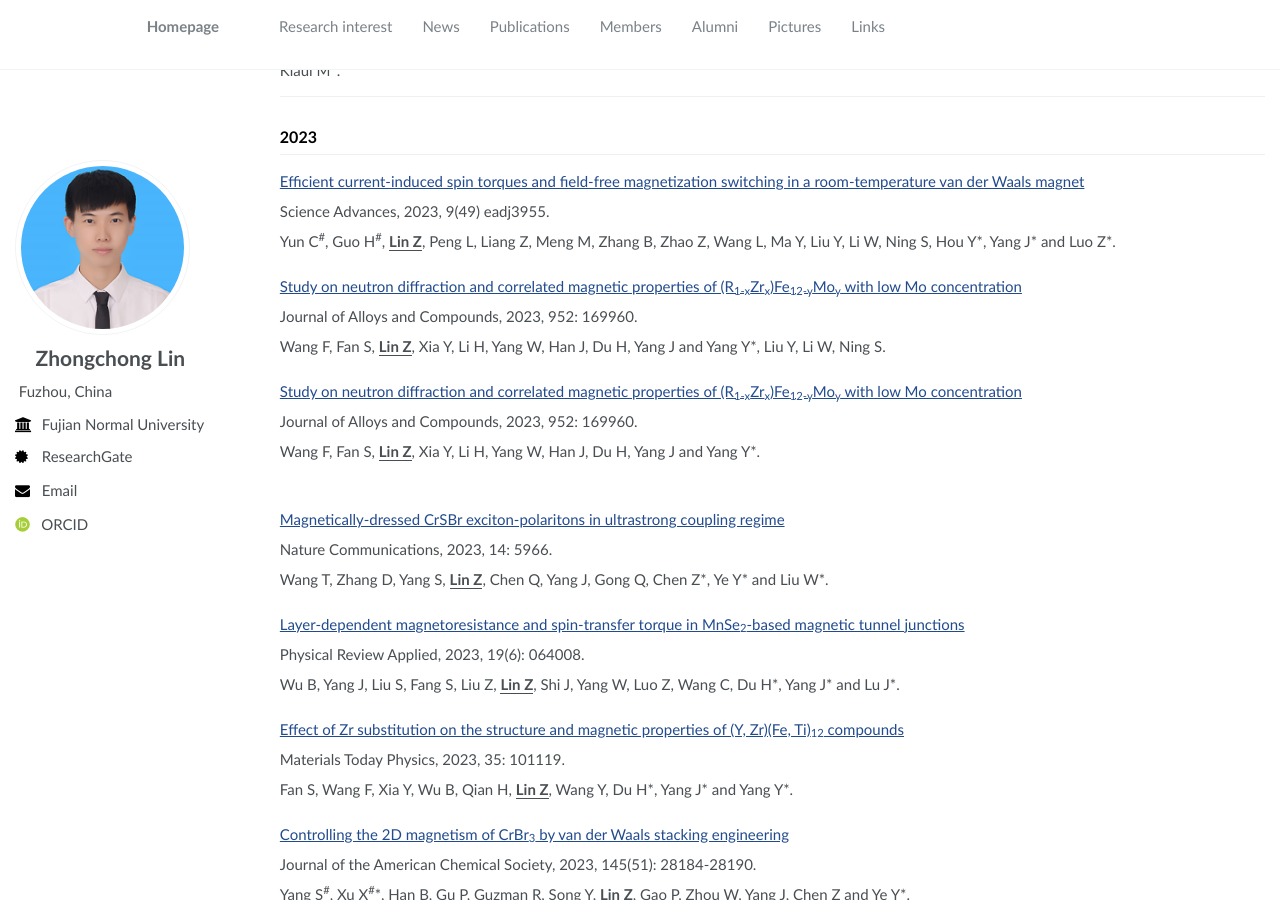
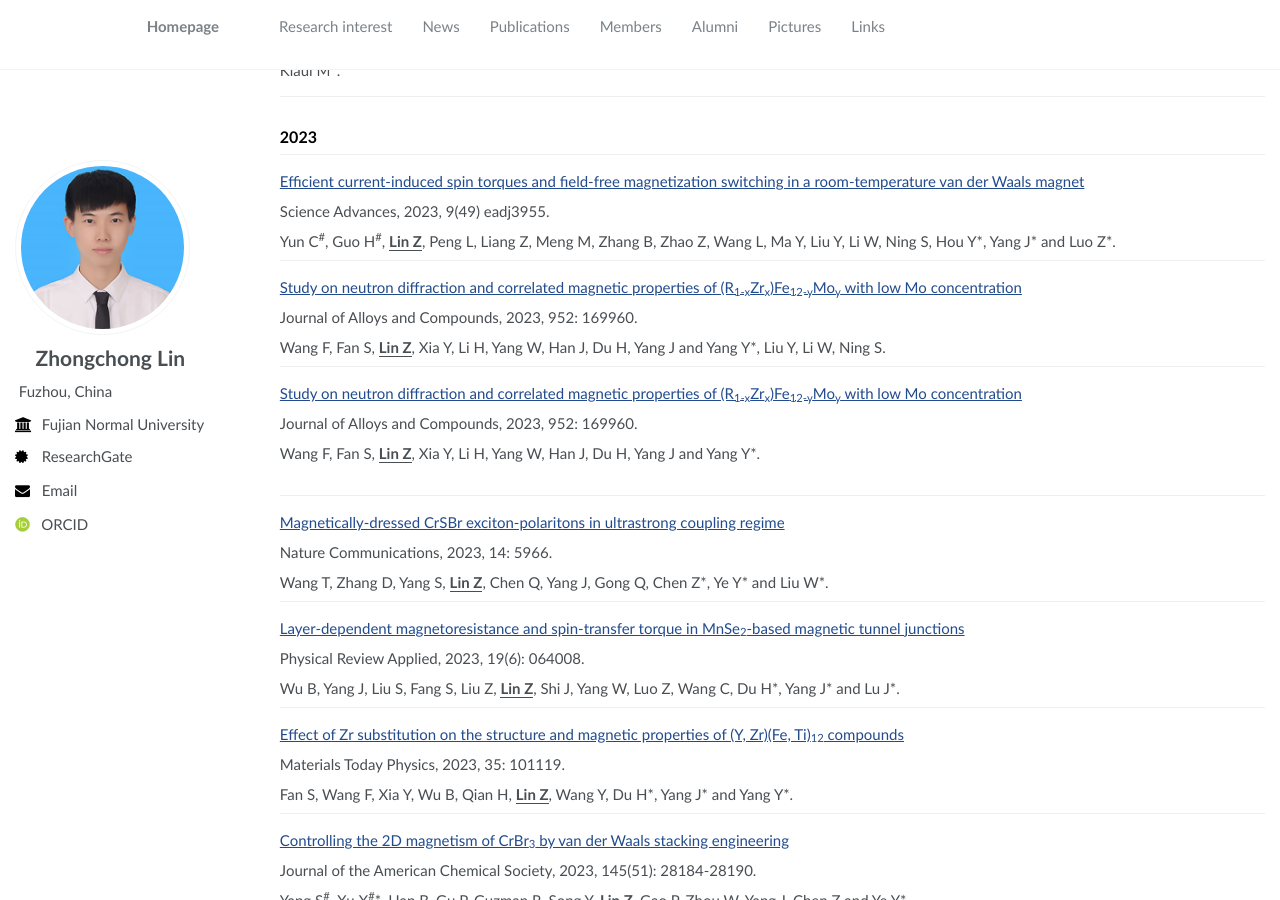
Before and after one commit to zhongchonglin/zhongchonglin.github.io, a Jekyll site: the page built from _pages/about.md, in a window 1280 px wide and 900 px high, scrolled down 1567 px. Built offline with Jekyll 4.4.1, drawn with Linux system fonts in a browser that asks for light colours; some web fonts are replaced.

Commit message:
Update about.md

```diff
--- a/_pages/about.md
+++ b/_pages/about.md
@@ -91,7 +91,7 @@ redirect_from:
 </div>
 
 
-<div >
+<div style="  border-bottom: 1px #efefef solid">
 <div style="height: 1.0em;"></div>
   <p><a href="https://www.science.org/doi/10.1126/sciadv.adj3955">Efficient current-induced spin torques and field-free magnetization switching in a room-temperature van der Waals magnet</a> <br>
                 <p>Science Advances, 2023, 9(49) eadj3955.</p>
@@ -100,7 +100,7 @@ redirect_from:
             </div>
 
 
-<div >
+<div style="  border-bottom: 1px #efefef solid">
 <div style="height: 1.0em;"></div>
   <p><a href="https://www.sciencedirect.com/science/article/pii/S092583882301263X">Study on neutron diffraction and correlated magnetic properties of (R<sub>1-x</sub>Zr<sub>x</sub>)Fe<sub>12-y</sub>Mo<sub>y</sub> with low Mo concentration</a> <br>
                 <p>Journal of Alloys and Compounds, 2023, 952: 169960.</p>
@@ -109,7 +109,7 @@ redirect_from:
             </div>
 
 
-<div >
+<div style="  border-bottom: 1px #efefef solid" >
 <div style="height: 1.0em;"></div>
   <p style="white-space: normal;"><a href="https://www.sciencedirect.com/science/article/pii/S092583882301263X">Study on neutron diffraction and correlated magnetic properties of (R<sub>1-x</sub>Zr<sub>x</sub>)Fe<sub>12-y</sub>Mo<sub>y</sub> with low Mo concentration</a> <br>
                 <p>Journal of Alloys and Compounds, 2023, 952: 169960.</p>
@@ -118,7 +118,7 @@ redirect_from:
             </div>
 
 
-<div >
+<div style="  border-bottom: 1px #efefef solid">
 <div style="height: 1.0em;"></div>
   <p><a href="https://doi.org/10.1038/s41467-023-41688-7">Magnetically-dressed CrSBr exciton-polaritons in ultrastrong coupling regime</a><br>
                 <p>Nature Communications, 2023, 14: 5966.</p>
@@ -127,7 +127,7 @@ redirect_from:
             </div>
 
 
-<div >
+<div style="  border-bottom: 1px #efefef solid">
 <div style="height: 1.0em;"></div>
   <p><a href="https://journals.aps.org/prapplied/abstract/10.1103/PhysRevApplied.19.064008"> Layer-dependent magnetoresistance and spin-transfer torque in MnSe<sub>2</sub>-based magnetic tunnel junctions</a> <br>
                 <p>Physical Review Applied, 2023, 19(6): 064008.</p>
@@ -136,7 +136,7 @@ redirect_from:
             </div>
 
 
-<div >
+<div style="  border-bottom: 1px #efefef solid" >
 <div style="height: 1.0em;"></div>
   <p><a href="https://www.sciencedirect.com/science/article/abs/pii/S2542529323001554"> Effect of Zr substitution on the structure and magnetic properties of (Y, Zr)(Fe, Ti)<sub>12</sub> compounds</a> <br>
                 <p>Materials Today Physics, 2023, 35: 101119.</p>
@@ -145,7 +145,7 @@ redirect_from:
             </div>
 
 
-<div>
+<div style="  border-bottom: 1px #efefef solid">
 <div style="height: 1.0em;"></div>
   <p><a href="https://doi.org/10.1021/jacs.3c10777"> Controlling the 2D magnetism of CrBr<sub>3</sub> by van der Waals stacking engineering</a> <br>
                 <p>Journal of the American Chemical Society, 2023, 145(51): 28184-28190.</p>
@@ -154,7 +154,7 @@ redirect_from:
             </div>
 
 
-<div >
+<div style="  border-bottom: 1px #efefef solid">
 <div style="height: 1.0em;"></div>
   <p><a href="https://journals.aps.org/prapplied/abstract/10.1103/PhysRevApplied.19.024037"> High-performance Fe<sub>x</sub>GeTe<sub>2</sub>−based (x = 4 or 5) van der Waals magnetic tunnel junctions </a> <br>
                  <p>Physical Review Applied, 2023, 19(2): 024037.</p>
```
